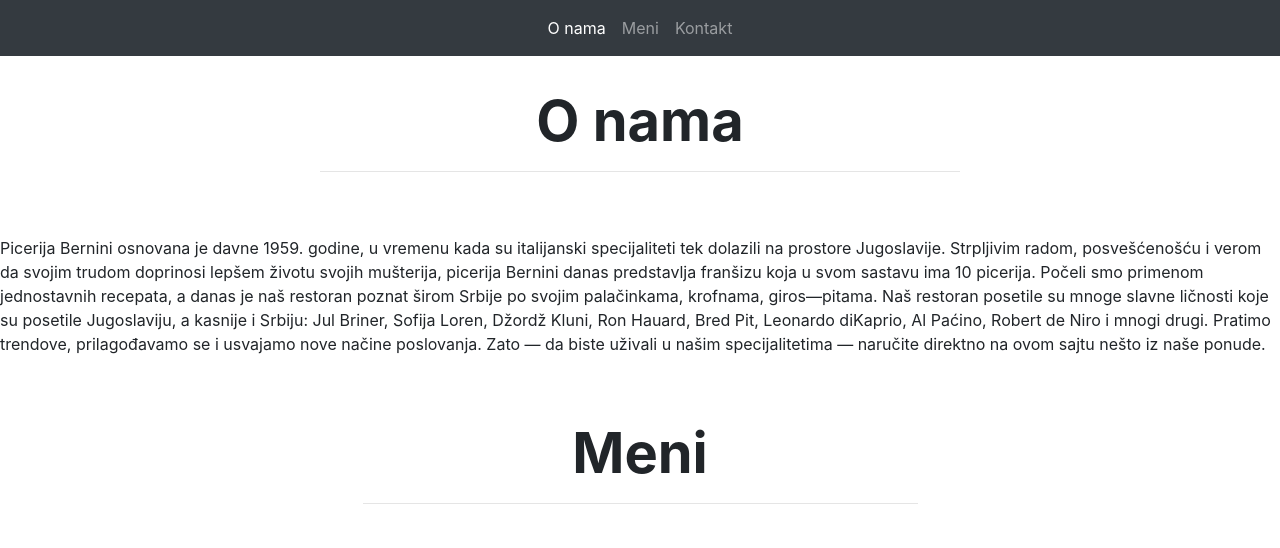
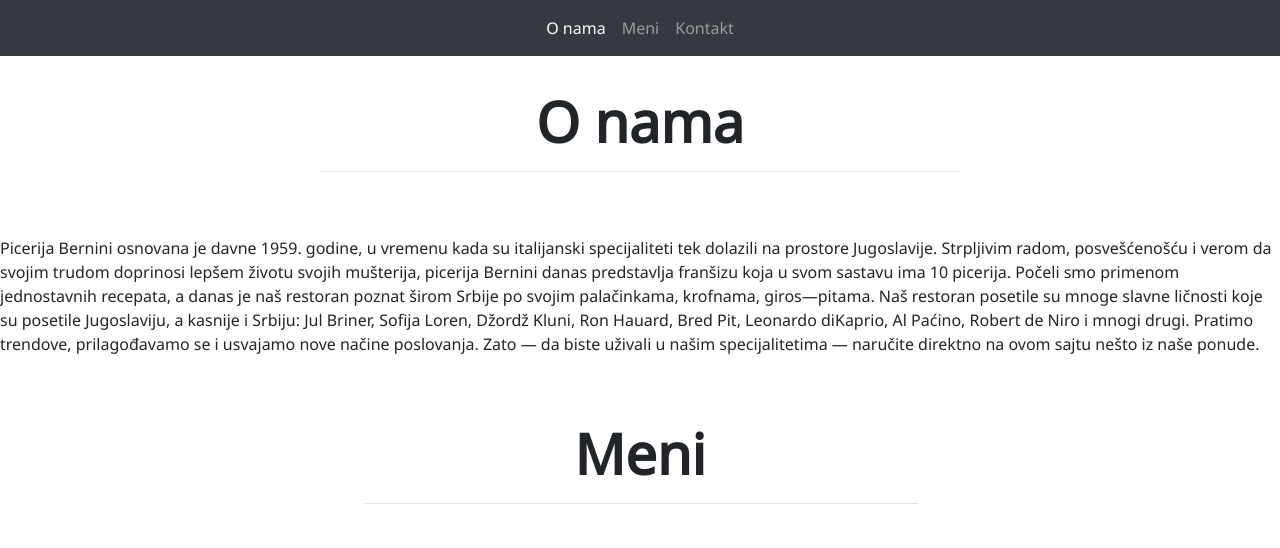
Before and after one commit to maricdjordje/PIA, a PHP site: page / in a window 1280 px wide. Shown: the top 548 px of the page. Run offline with PHP 8.4, Linux system fonts and the light colour scheme.

Commit message:
Update style.css

```diff
--- a/hw-2/style.css
+++ b/hw-2/style.css
@@ -1,3 +1,11 @@
-.body{
+@import url('https://fonts.googleapis.com/css2?family=Noto+Sans&display=swap');
+
+body {
+
+    margin: 0;
+    padding: 0;
+    font-family: 'Noto Sans', sans-serif;
+    box-sizing: border-box;
+    overflow-x: hidden;
 
 }
```
